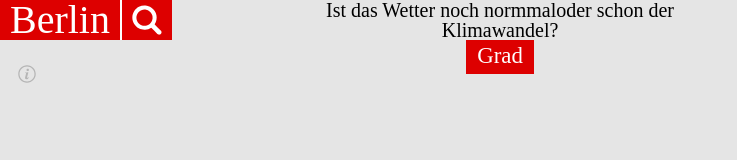
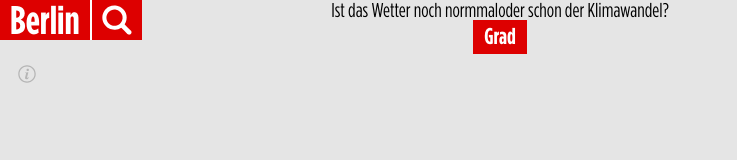
Before and after one commit to j9magayanes/historicalwetter, a plain HTML site: page index.html in a window 1280 px wide. Shown: the whole page, without its empty margins (0-737 px from the left). Drawn offline with Linux system fonts and the light colour scheme; no server answers.

Commit message:
fix: added font

```diff
--- a/index.css
+++ b/index.css
@@ -1,3 +1,31 @@
+@font-face {
+  font-family: 'Gotham Condensed Book';
+  src: url('./fonts/GothamCond-Book.otf');
+}
+@font-face {
+  font-family: 'Gotham Condensed Bold';
+  src: url('./fonts/GothamCond-Bold.otf');
+}
+@font-face {
+  font-family: 'Gotham Narrow Black';
+  src: url('./fonts/GothamXNarrow-Black-Bold.otf');
+}
+@font-face {
+  font-family: 'Gotham Narrow Medium';
+  src: url('./fonts/GothamXNarrow-Medium.otf');
+}
+@font-face {
+  font-family: 'Gotham Narrow Light';
+  src: url('./fonts/GothamNarrow-Light.otf');
+}
+@font-face {
+  font-family: 'Gotham Narrow Book';
+  src: url('./fonts/GothamXNarrow-Book.otf');
+}
+@font-face {
+  font-family: 'Gotham Narrow Bold';
+  src: url('./fonts/GothamXNarrow-Bold.otf');
+}
 
 :root {
   --clr-white: #ffffff;
```
Also changed, not shown: fonts/GothamCond-Bold.otf (added), fonts/GothamCond-Book.otf (added), fonts/GothamXNarrow-Black.otf (added), fonts/GothamXNarrow-Bold.otf (added), fonts/GothamXNarrow-Book.otf (added), fonts/GothamXNarrow-Light.otf (added), fonts/GothamXNarrow-Medium.otf (added).
